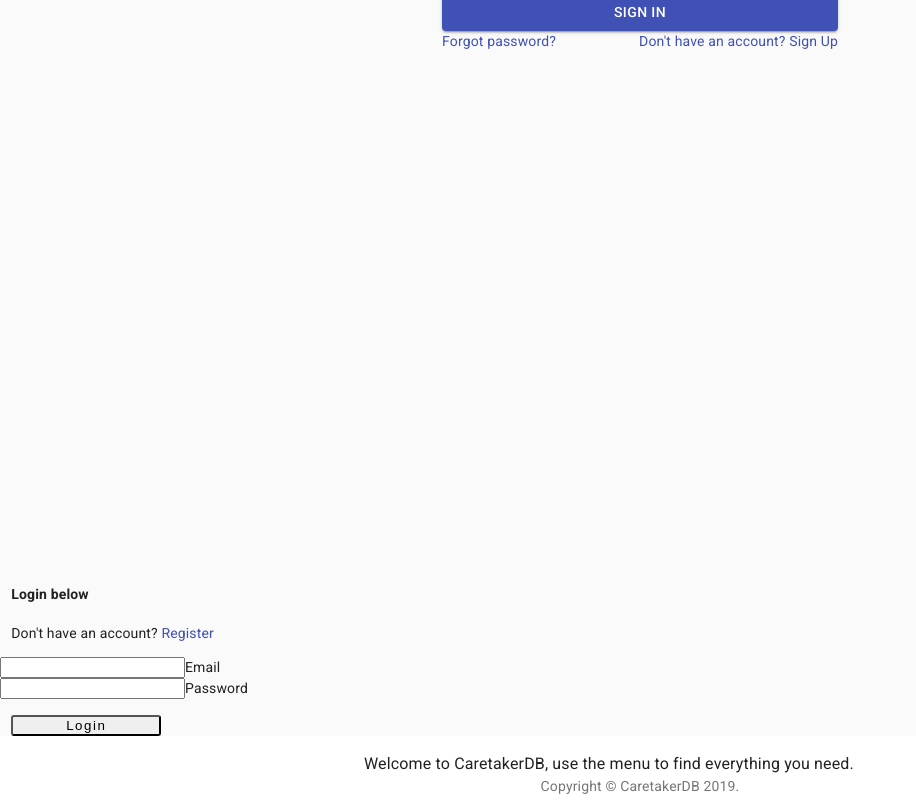
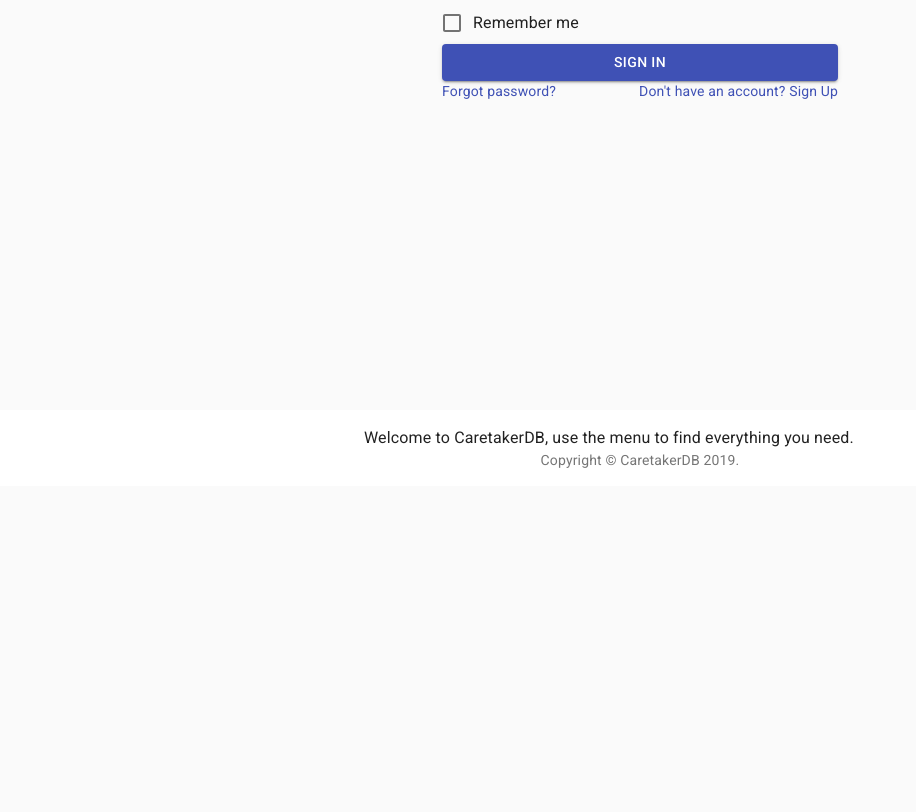
Before and after one commit to quiquemz/CaretakerDB, a React (Create React App) app in the folder client/: page /login in a window 1280 px wide. Shown: the part 344-1156 px from the top of the page, without its empty margins (0-916 px from the left). After the commit the page ends 830 px from the top, so only its background shows below. Built offline with nearby package versions, Linux system fonts and the light colour scheme.

Commit message:
fix margins and nav

```diff
--- a/client/src/components/auth/Login.js
+++ b/client/src/components/auth/Login.js
@@ -142,7 +142,7 @@
               </Link>
             </Grid>
             <Grid item>
-              <Link href="#" variant="body2">
+              <Link href="/register" variant="body2">
                 {"Don't have an account? Sign Up"}
               </Link>
             </Grid>
@@ -150,64 +150,6 @@
         </form>
       </div>
     </Container>
-      <div className="container">
-        <div style={{ marginTop: "4rem" }} className="row">
-          <div className="col s8 offset-s2">
-            <div className="col s12" style={{ paddingLeft: "11.250px" }}>
-              <h4>
-                <b>Login</b> below
-              </h4>
-              <p className="grey-text text-darken-1">
-                Don't have an account? <Link to="/register">Register</Link>
-              </p>
-            </div>
-            <form noValidate onSubmit={this.onSubmit}>
-              <div className="input-field col s12">
-                <input
-                  onChange={this.onChange}
-                  value={this.state.email}
-                  error={errors.email}
-                  id="email"
-                  type="email"
-                />
-                <label htmlFor="email">Email</label>
-                <span className="red-text">
-                  {errors.email}
-                  {errors.emailnotfound}
-                </span>
-              </div>
-              <div className="input-field col s12">
-                <input
-                  onChange={this.onChange}
-                  value={this.state.password}
-                  error={errors.password}
-                  id="password"
-                  type="password"
-                />
-                <label htmlFor="password">Password</label>
-                <span className="red-text">
-                  {errors.password}
-                  {errors.passwordincorrect}
-                </span>
-              </div>
-              <div className="col s12" style={{ paddingLeft: "11.250px" }}>
-                <button
-                  style={{
-                    width: "150px",
-                    borderRadius: "3px",
-                    letterSpacing: "1.5px",
-                    marginTop: "1rem"
-                  }}
-                  type="submit"
-                  className="btn btn-large waves-effect waves-light hoverable green"
-                >
-                  Login
-                </button>
-              </div>
-            </form>
-          </div>
-        </div>
-      </div>
       </>
     );
   }
--- a/client/src/components/layout/Navbar.js
+++ b/client/src/components/layout/Navbar.js
@@ -178,7 +178,7 @@
   );
 
   return (
-    <div className={classes.grow}>
+    <div className={classes.grow + " navBarMain"}>
       <AppBar position="static">
         <Toolbar>
           <IconButton
@@ -207,6 +207,7 @@
           </div>
           <div className={classes.grow} />
           <div className={classes.sectionDesktop}>
+          {props.auth.isAuthenticated ? <>
             <IconButton aria-label="show 4 new mails" color="inherit">
               <Badge badgeContent={4} color="secondary">
                 <MailIcon />
@@ -216,7 +217,8 @@
               <Badge badgeContent={17} color="secondary">
                 <NotificationsIcon />
               </Badge>
-            </IconButton>
+            </IconButton></>
+            : <></>}
             <IconButton
               edge="end"
               aria-label="account of current user"
--- a/client/src/index.css
+++ b/client/src/index.css
@@ -17,5 +17,9 @@
 
 main {
   flex: 1 0 auto;
-  min-height: 100vh;
+  min-height: 80vh;
 }
+
+.navBarMain {
+  margin-bottom: 50px;
+}
```
